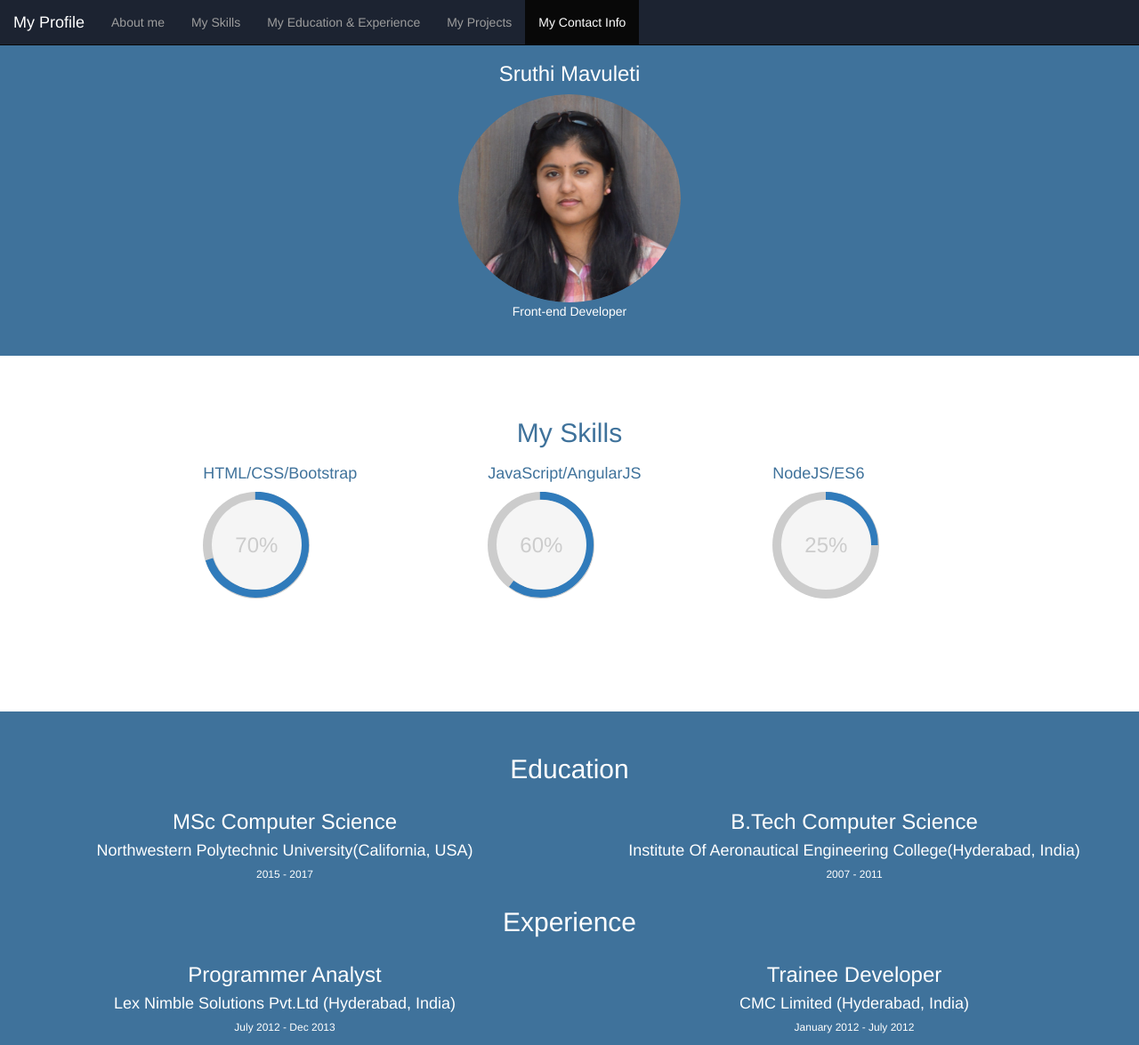
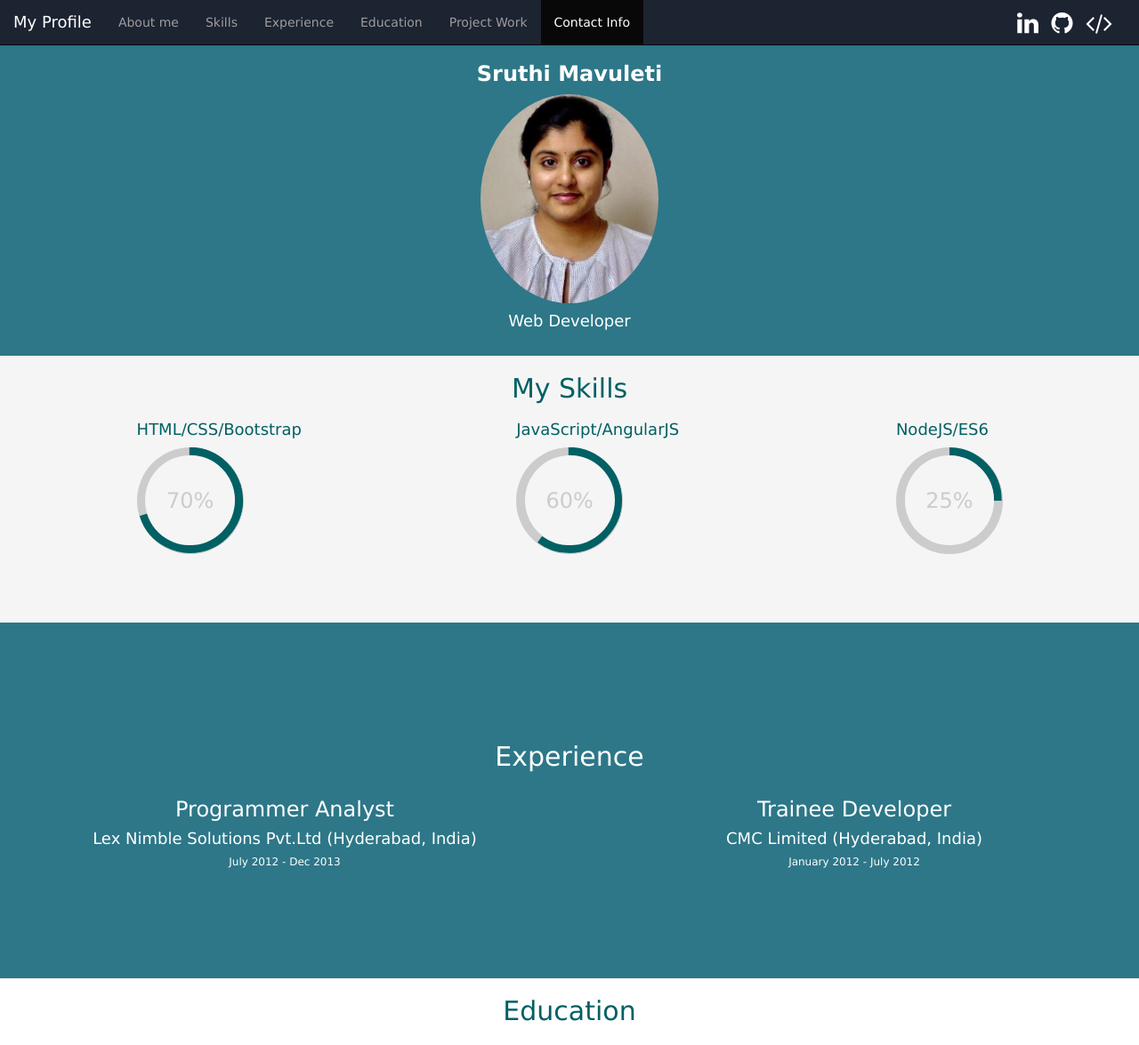
Before and after one commit to smavuleti/smavuleti, a website: page public/index.html in a window 1280 px wide. Shown: the top 1175 px of the page at 89% size. Drawn offline with nearby package versions, Linux system fonts and the light colour scheme.

Commit message:
Added Social icons, color and font changed version

```diff
--- a/public/css/circle.css
+++ b/public/css/circle.css
@@ -104,7 +104,8 @@
 .c100.p99 .fill,
 .c100.p100 .fill {
   position: absolute;
-  border: 0.08em solid #307bbb;
+
+  border: 0.08em solid #006064; /*sruthi*/
   width: 0.84em;
   height: 0.84em;
   clip: rect(0em, 0.5em, 1em, 0em);
@@ -1011,7 +1012,7 @@
   width: 3.33em;
   line-height: 3.33em;
   font-size: 0.3em;
-  color: #307bbb;
+  color: #006064;
 }
 .c100:hover:after {
   top: 0.04em;
--- a/public/css/mystyles.css
+++ b/public/css/mystyles.css
@@ -3,38 +3,71 @@
 }
 
 #profileSection {
-    padding-top:50px;
+   padding-top:50px;
     height:400px;
     color: #fff;
-    background-color: #3F729B;
+    background-color: #2d7788;
+}
+
+#skillsSection{
+     height:300px;
+      background-color: 42A8C0;
+      color: #006064;
+}
+
+ #experienceSection {
+
+    height:400px;
+    color: #fff;
+    background-color: #2d7788;
+    align-content: center;
+
+}
+ #educationSection {
+
+    height:400px;
+      background-color: white;
+      color: #006064;
+
 }
 #projectSection {
       height:600px;
       color: #fff;
+    background-color: #2d7788;
+    align-content: center;
+}
+#conactMeSection {
+    height:200px;
       background-color: white;
-      color: #3F729B;
-}
-#skillsSection{
-     height:400px;
-      color: #fff;
-      background-color: white;
-      color: #3F729B;
-      padding-top:50px;
-}
-  #educationSection {
-
-    height:400px;
-    color: #fff;
-    background-color: #3F729B;
-    align-content: center;
-
-}
-  #conactMeSection {
-     padding-top:50px;
-    height:200px;
-    color: #fff;
-    background-color: #3F729B;
+      color: #006064;
 }
 h2,p{
     text-align: center;
 }
+
+/* Verdana, Geneva, sans-serif*/
+body {
+  font-family: 'Verdana', 'Geneva', sans-serif;
+  background: #f5f5f5;
+}
+
+.px-2 {
+  padding-left: 12% ;
+}
+
+.myLabel {
+    background-color: #006064;
+}
+
+.hackerrank-icon{
+    background-image: url(../imgs/hackericon.jpg);
+}
+
+.fa-linkedin,.fa-github,.fa-code {
+    color: white;
+}
+
+.social-icons{
+    padding-top: 12px;
+    padding-right: 25px;
+}
--- a/public/index.html
+++ b/public/index.html
@@ -7,8 +7,14 @@
   <meta name="author" content="sruthi mavuleti">
   <meta name="viewport" content="width=device-width, initial-scale=1">
   <link rel="stylesheet" href="https://maxcdn.bootstrapcdn.com/bootstrap/3.3.7/css/bootstrap.min.css">
+    <link href="https://fonts.googleapis.com/icon?family=Material+Icons" rel="stylesheet">
   <link href="css/mystyles.css" rel="stylesheet">
     <link href="css/circle.css" rel="stylesheet">
+ <link rel="stylesheet" href="css/font-awesome.css">
+<link rel="stylesheet" href="css/font-awesome.min.css">
+
+    <link rel="stylesheet" href="http://netdna.bootstrapcdn.com/font-awesome/4.0.3/css/font-awesome.min.css">
+
   <script src="https://ajax.googleapis.com/ajax/libs/jquery/3.2.1/jquery.min.js"></script>
   <script src="https://maxcdn.bootstrapcdn.com/bootstrap/3.3.7/js/bootstrap.min.js"></script>
 </head>
@@ -26,31 +32,45 @@
     </div>
     <div>
       <div class="collapse navbar-collapse" id="myNavbar">
-        <ul class="nav navbar-nav">
-          <li><a href="#profileSection">About me</a></li>
-          <li><a href="#skillsSection">My Skills</a></li>
-          <li><a href="#educationSection">My Education & Experience</a></li>
-          <li><a href="#projectSection">My Projects</a></li>
-          <li><a href="#conactMeSection">My Contact Info</a></li>
+        <ul class="nav navbar-nav navbar-left">
+          <!--<li><a href="#profileSection"><i class="fa fa-user"></i></a></li>
+            <li><a href="#skillsSection"><i class="fa fa-rocket"></i></a></li>
+            <li><a href="#experienceSection"><i class="fa fa-briefcase"></i></a></li>
+            <li><a href="#educationSection"><i class="fa fa-graduation-cap"></i></a></li>
+            <li><a href="#projectSection"><i class="fa fa-archive"></i></a></li>-->
+
+            <li><a href="#profileSection">About me</a></li>
+            <li><a href="#skillsSection">Skills</a></li>
+            <li><a href="#experienceSection">Experience</a></li>
+            <li><a href="#educationSection">Education</a></li>
+            <li><a href="#projectSection">Project Work</a></li>
+          <li><a href="#conactMeSection">Contact Info</a></li>
         </ul>
+          <ul class="nav navbar-nav navbar-right">
+        <ul class=" social-icons list-inline">
+            <li><a href="https://www.linkedin.com/in/sruthi-mavuleti-a317b6132" data-toggle="tooltip" data-placement="bottom" title="LinkedIn"><i class="fa fa-linkedin fa-2x" aria-hidden="true"></i></a></li>
+            <li><a href="https://github.com/smavuleti" data-toggle="tooltip" data-placement="bottom" title="Github"><i class="fa fa-github fa-2x" aria-hidden="true"></i></a></li>
+            <li><a href="https://www.hackerrank.com/smavuleti" data-toggle="tooltip" data-placement="bottom" title="Hackerrank"><i class="fa fa-code fa-2x" aria-hidden="true"></i></a></li>
+            </ul>
+      </ul>
       </div>
+
     </div>
   </div>
 </nav>
 
 <div id="profileSection" class="container-fluid text-center">
-  <h3> Sruthi Mavuleti</h3>
-    <img src="imgs/resume.png" class="img-circle img-responsive center-block" width="250" height="250" alt="Sruthi" width="304" height="236">
+    <h3><strong>Sruthi Mavuleti</strong></h3>
+    <img src="imgs/f.jpg" class="img-circle img-responsive center-block" width="200px" height="226px" alt="Sruthi">
+    <h4> Web Developer </h4>
+
+</div>
 
 
-      <h> Front-end Developer </h>
-
-</div>
-            <div id="skillsSection" class="container-fluid">
+    <div id="skillsSection" class="container-fluid">
   <h2>My Skills</h2>
   <div class="row">
-      <div class="col-xs-12 col-md-2"></div>
-      <div class="col-xs-12 col-md-3">
+      <div class="col-xs-12 col-md-4 px-2">
           <h4> HTML/CSS/Bootstrap </h4>
        <div class="clearfix">
                 <div class="c100 p70">
@@ -63,7 +83,7 @@
                 </div>
           </div>
       </div>
-      <div class="col-xs-12 col-md-3">
+      <div class="col-xs-12 col-md-4 px-2">
           <h4> JavaScript/AngularJS</h4>
        <div class="clearfix">
                 <div class="c100 p60">
@@ -75,7 +95,7 @@
                 </div>
           </div>
       </div>
-      <div class="col-xs-12 col-md-3">
+      <div class="col-xs-12 col-md-4 px-2">
           <h4> NodeJS/ES6 </h4>
        <div class="clearfix">
                 <div class="c100 p25">
@@ -91,7 +111,23 @@
 
 </div>
 </div>
+    <div id="experienceSection" class="container-fluid">
+    <h2> Experience </h2>
+    <div class="row">
 
+    <div class="col-xs-12 col-md-6 text-center">
+        <h3> Programmer Analyst</h3>
+        <h4>Lex Nimble Solutions Pvt.Ltd (Hyderabad, India)</h4>
+        <h6>July 2012 - Dec 2013</h6>
+      </div>
+    <div class="col-xs-12 col-md-6 text-center">
+      <h3> Trainee Developer</h3>
+        <h4>CMC Limited (Hyderabad, India)</h4>
+        <h6>January 2012 - July 2012</h6>
+      </div>
+
+    </div>
+</div>
 
 <div id="educationSection" class="container-fluid">
   <h2>Education</h2>
@@ -111,37 +147,15 @@
       </div>
 
     </div>
-    <h2> Experience </h2>
-    <div class="row">
+    </div>
 
-    <div class="col-xs-12 col-md-6 text-center">
-        <h3> Programmer Analyst</h3>
-        <h4>Lex Nimble Solutions Pvt.Ltd (Hyderabad, India)</h4>
-        <h6>July 2012 - Dec 2013</h6>
-       <!-- <h5> My Course Work</h5>
-
-          Advanced Structured Programming and Algorithms,
-          Advanced Internet Programming and Design,
-          Web Front-end Programming for Mobile Devices, and
-          Mobile Applications on iPhone Platform
- -->
-
-      </div>
-    <div class="col-xs-12 col-md-6 text-center">
-      <h3> Trainee Developer</h3>
-        <h4>CMC Limited (Hyderabad, India)</h4>
-        <h6>January 2012 - July 2012</h6>
-      </div>
-
-    </div>
-</div>
 <div id="projectSection" class="container-fluid">
   <h2>My Projects</h2>
   <div class="row">
 
     <div class="col-xs-12 col-md-6">
         <h2> Expense Tracker Application </h2>
-        <a href="pdfs/ET_AngularServicesVersion.pdf">
+        <a href="pdfs/ET_AngularServicesVersion.pdf" data-toggle="tooltip" data-placement="top" title="Click Me">
       <img src="imgs/trackexpenses.jpg" class="img-thumbnail img-responsive center-block" width="450" height="450" alt="Sruthi" width="304" height="236"></a>
         <p> This application tracks all type of expenses every month and helps users to track their expenses.
             Technologies used: HTML5, CSS3, Bootstrap 3, AngularJS.
@@ -150,7 +164,7 @@
       </div>
       <div class="col-xs-12 col-md-6">
           <h2> Rainbow Kids Application </h2>
-          <a href="pdfs/RainbowKidsApp.pdf">
+          <a href="pdfs/RainbowKidsApp.pdf" data-toggle="tooltip" data-placement="top" title="Click Me">
       <img src="imgs/RainbowKids.png" class="img-thumbnail img-responsive center-block" width="450" height="450" alt="Rainbow Kids App" width="304" height="236"></a>
         <p> This application displays many stories, videos, alphabets and numbers for kids to learn. Technologies used: HTML5, CSS3, Bootstrap 3, AngularJS
           <a href="https://github.com/smavuleti/RainbowKidsApp" >
@@ -181,6 +195,10 @@
     </div>
         </div>
 </div>
-
+<script>
+$(document).ready(function(){
+    $('[data-toggle="tooltip"]').tooltip();
+});
+</script>
 </body>
 </html>
```
Also changed, not shown: resume_pic_alignment.html (added, +20 -0 lines), public/imgs/GitHub-Mark.png (added), public/imgs/In.png (added), public/imgs/f.jpg (added), public/imgs/hackericon.jpg (added), public/imgs/portfolio1.jpg (added), public/imgs/portfolio2.jpg (added), public/imgs/portfolio3.jpg (added), public/imgs/prtf.jpg (added), 2 other files.
